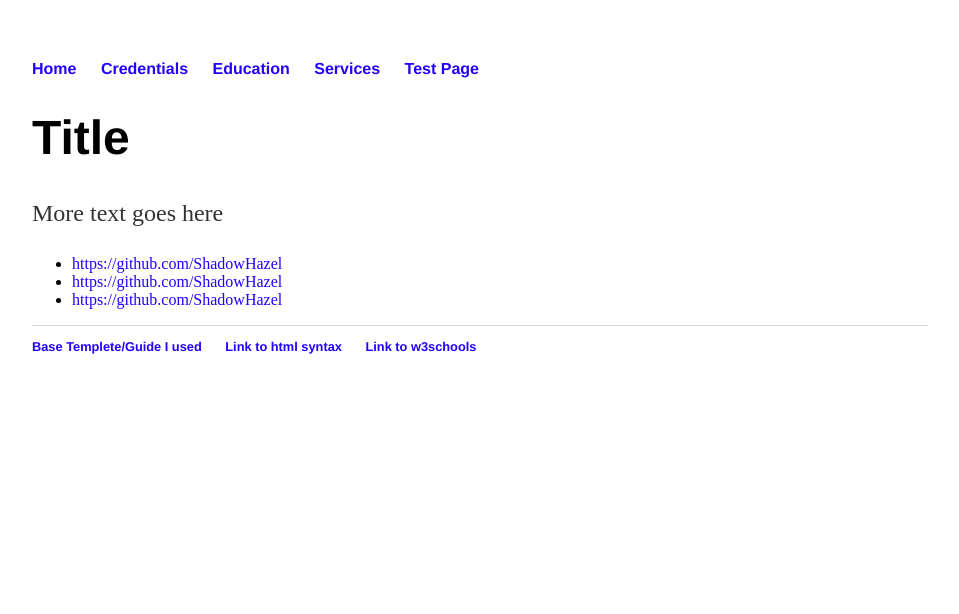
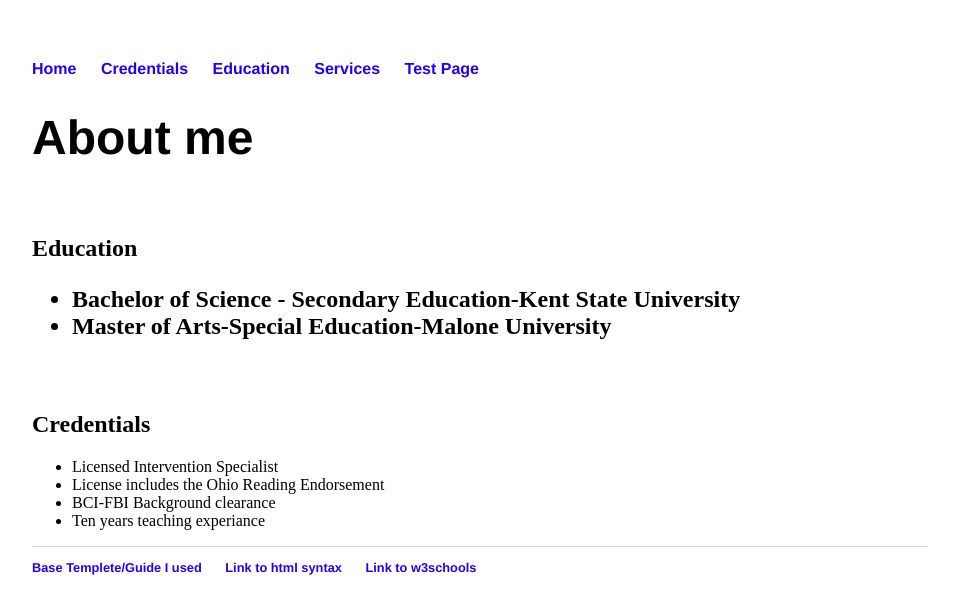
Before and after one commit to ShadowHazel/ShadowHazel.github.io, a Jekyll site: the page built from pages/about/index.html, in a window 1280 px wide. Shown: the top 614 px of the page, without its empty margins (160-1119 px from the left). Built offline with Jekyll 4.4.1, drawn with Linux system fonts in a browser that asks for light colours.

Commit message:
Update index.html

```diff
--- a/pages/about/index.html
+++ b/pages/about/index.html
@@ -1,15 +1,20 @@
 ---
 layout: 1
-title: Another Title
+title: About me
 ---
-
-		<div class="about">
-			<h1>Title</h1>
-			<p>More text goes here</p>
-
-			<ul class="contacts">
-				<li><a href="#">https://github.com/ShadowHazel</a></li>
-				<li><a href="#">https://github.com/ShadowHazel</a></li>
-				<li><a href="#">https://github.com/ShadowHazel</a></li>
-				</ul>
-		</div>
+<div class="about">
+	<h1>About me</h1>
+	<br>
+	<h2>Education<h2>
+		<ul>
+			<li>Bachelor of Science - Secondary Education-Kent State University</li>
+			<li>Master of Arts-Special Education-Malone University</li>
+		</ul>
+	<br>
+	<h2>Credentials</h2>
+		<ul>
+			<li>Licensed Intervention Specialist</li>
+			<li>License includes the Ohio Reading Endorsement</li>
+			<li>BCI-FBI Background clearance</li>
+			<li>Ten years teaching experiance</li>
+		</ul>
```
